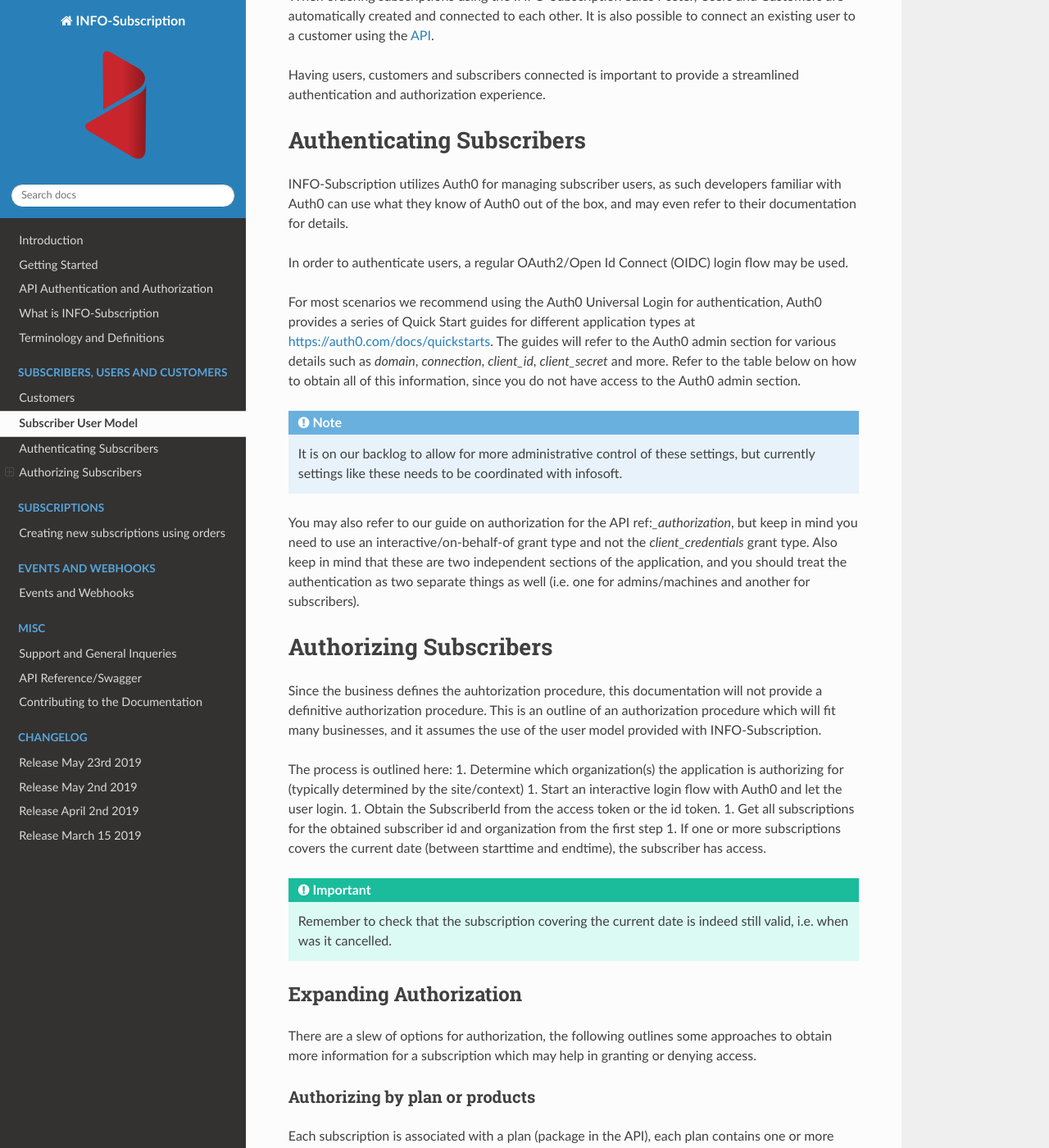
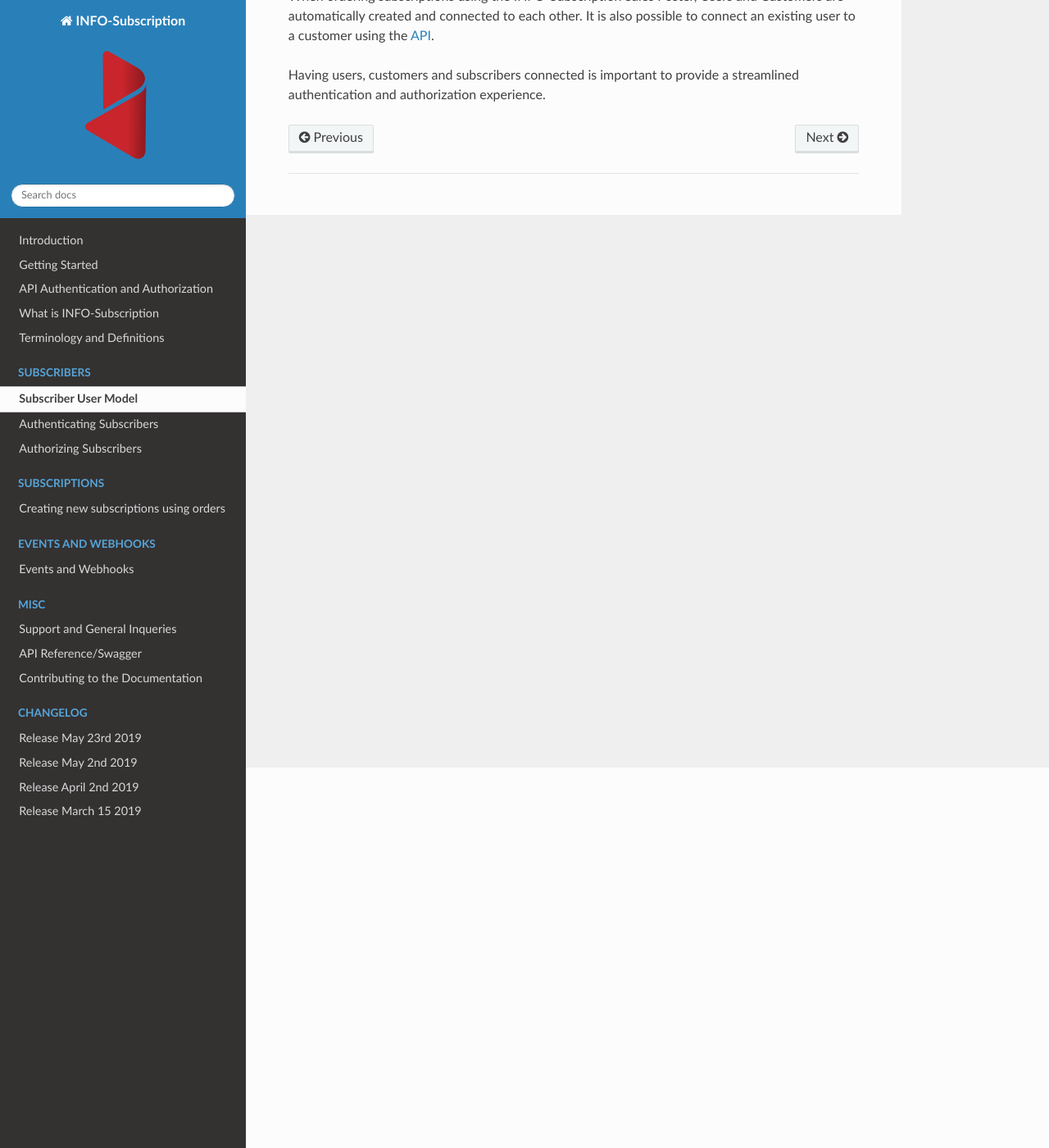
Before and after one commit to infosoftas/info-subscription-doc, a Sphinx documentation site: the page built from source/subscribers/subscribers.rst, in a window 1280 px wide and 1400 px high, scrolled down 464 px. Shown: the whole window at 82% size. Built offline with Sphinx 7.4.7 and the Read the Docs theme 2.0.0, drawn with Linux system fonts in a browser that asks for light colours; formulas are drawn with MathJax 3; some of the changed text lies outside the part shown.

Commit message:
Reorganization

```diff
--- a/source/end-user-auth/authentication.rst
+++ b/source/subscribers/authentication.rst
@@ -3,6 +3,7 @@
 ***************************
 Authenticating Subscribers
 ***************************
+
 |projectName| utilizes Auth0 for managing subscriber users, as such developers familiar with Auth0 can use what they know of Auth0 out of the box, and may even refer to their documentation for details.
 
 In order to authenticate users, a regular OAuth2/Open Id Connect (OIDC) login flow may be used.
--- a/source/end-user-auth/authorization.rst
+++ b/source/subscribers/authorization.rst
@@ -8,11 +8,12 @@ Since the business defines the auhtorization procedure, this documentation will
 This is an outline of an authorization procedure which will fit many businesses, and it assumes the use of the user model provided with INFO-Subscription.
 
 The process is outlined here:
+
 1. Determine which organization(s) the application is authorizing for (typically determined by the site/context)
-1. Start an interactive login flow with Auth0 and let the user login.
-1. Obtain the SubscriberId from the access token or the id token.
-1. Get all subscriptions for the obtained subscriber id and organization from the first step
-1. If one or more subscriptions covers the current date (between starttime and endtime), the subscriber has access.
+2. Start an interactive login flow with Auth0 and let the user login.
+3. Obtain the SubscriberId from the access token or the id token.
+4. Get all subscriptions for the obtained subscriber id and organization from the first step
+5. If one or more subscriptions covers the current date (between starttime and endtime), the subscriber has access.
 
 .. Important::
     Remember to check that the subscription covering the current date is indeed still valid, i.e. when was it cancelled.
@@ -29,8 +30,9 @@ It is possible for the application which is authorizing to have a list of Plans
 Plans are typically used for bundling things together and special offers, and as such products typically have a closer relation with authorization needs, but it depends on the business what is most appropriate.
 
 The basic flow would then be adapted with steps:
-1. Let some administrative user map products by presenting them with the products list !!!API GetProducts!!!! and keep the mapped list of product ids.
-1. For all subscriptions thats cover the current date, verify that one/all products in the defined list is included in the subscription.
+
+1. Let some administrative user map products by presenting them with :api-ref:`the products list <Product/ProductGet>` and keep the mapped list of product ids.
+2. For all subscriptions thats cover the current date, verify that one/all products in the defined list is included in the subscription.
 
 .. Note::
     In case of multiple subscriptions decide if a multi-product requirement can be met from different subscriptions or not.
@@ -47,5 +49,5 @@ Some businesses may require historic accuracy when authorizing. Typically that w
 Modifying the basic flow as follows:
 
 1. Determine the date or date-range of the archive item.
-1. Determine if the subscription should fully cover the range, or just overlap partially
-1. When filtering for subscriptions don't use current time but use the time of the archive item.
+2. Determine if the subscription should fully cover the range, or just overlap partially
+3. When filtering for subscriptions don't use current time but use the time of the archive item.
--- a/source/end-user-auth/subscriber-users.rst
+++ b/source/subscribers/subscribers.rst
@@ -18,7 +18,3 @@ When ordering subscriptions using the |projectName| Sales Poster, Users and Cust
 It is also possible to connect an existing user to a customer using the :api-ref:`API <Customer/CustomerByIdConnectByIdentityProviderIdPost>`.
 
 Having users, customers and subscribers connected is important to provide a streamlined authentication and authorization experience.
-
-.. include:: authentication.rst
-
-.. include:: authorization.rst
```
Also changed, not shown: source/index.rst (+4 -3 lines), source/subscription/subscribers.rst (deleted).
